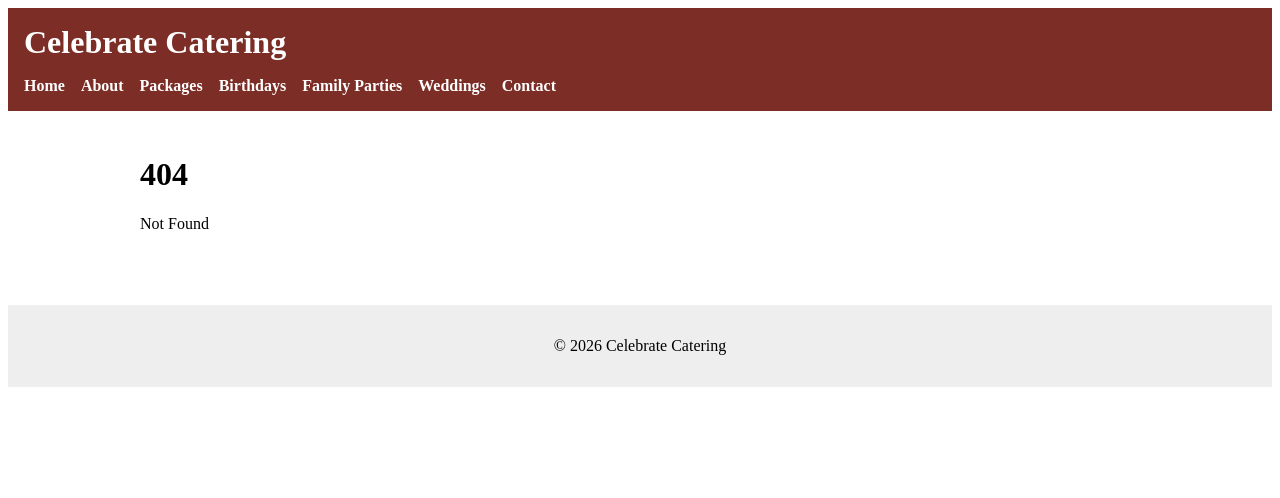
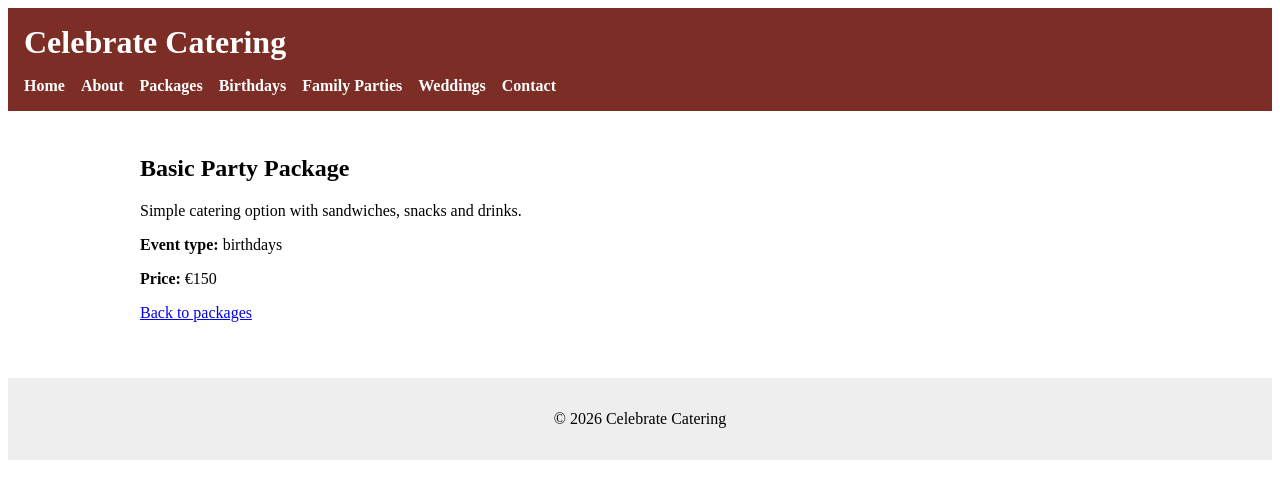
Before and after one commit to killianhewson-m15/FEDev-Project-Caterers, a SvelteKit app: page /packages/1 in a window 1280 px wide. Before the commit this address had no page. Shown: the top 498 px of the page. Built offline with nearby package versions, Linux system fonts and the light colour scheme.

Commit message:
Add dynamic package detail pages

```diff
--- a/src/routes/packages/+page.svelte
+++ b/src/routes/packages/+page.svelte
@@ -9,6 +9,7 @@
         <h3>{pkg.name}</h3>
         <p>{pkg.description}</p>
         <p><strong>Price:</strong> €{pkg.price}</p>
+        <a href="/packages/{pkg.id}">View details</a>
     </div>
 {/each}
 
--- /dev/null
+++ b/src/routes/packages/[id]/+page.svelte
@@ -0,0 +1,26 @@
+<script>
+    import packages from '$lib/data/packages.json';
+
+    let { params } = $props();
+
+    let packageId = params.id;
+
+    let selectedPackage = packages.find((pkg) => pkg.id === packageId);
+</script>
+
+{#if selectedPackage}
+    <h2>{selectedPackage.name}</h2>
+
+    <p>{selectedPackage.description}</p>
+
+    <p><strong>Event type:</strong> {selectedPackage.event}</p>
+    <p><strong>Price:</strong> €{selectedPackage.price}</p>
+
+    <a href="/packages">Back to packages</a>
+{:else}
+    <h2>Package not found</h2>
+
+    <p>The selected catering package could not be found.</p>
+
+    <a href="/packages">Back to packages</a>
+{/if}
```
Also changed, not shown: 1 other file (tests, documents, lock files or other folders).
